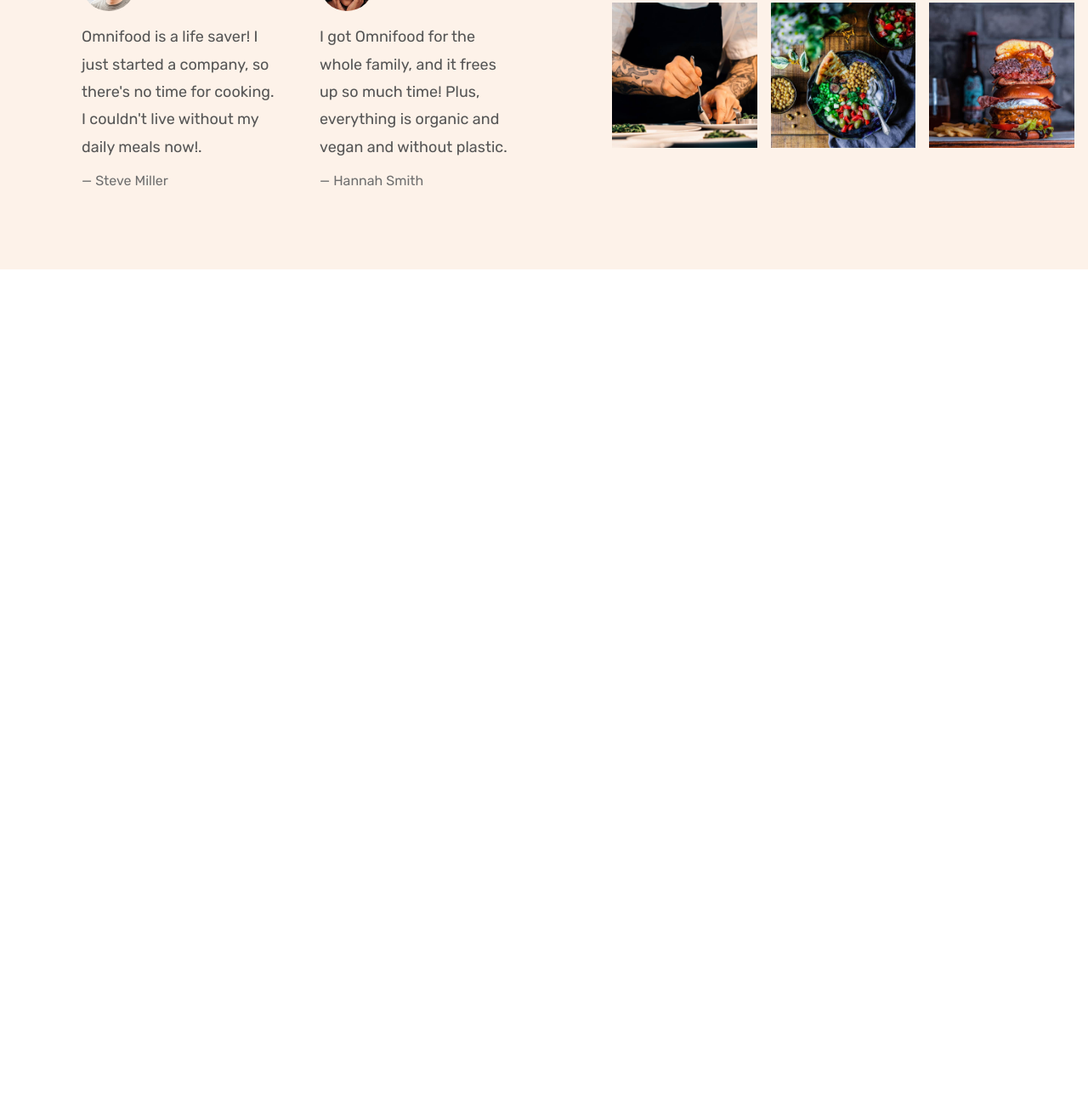
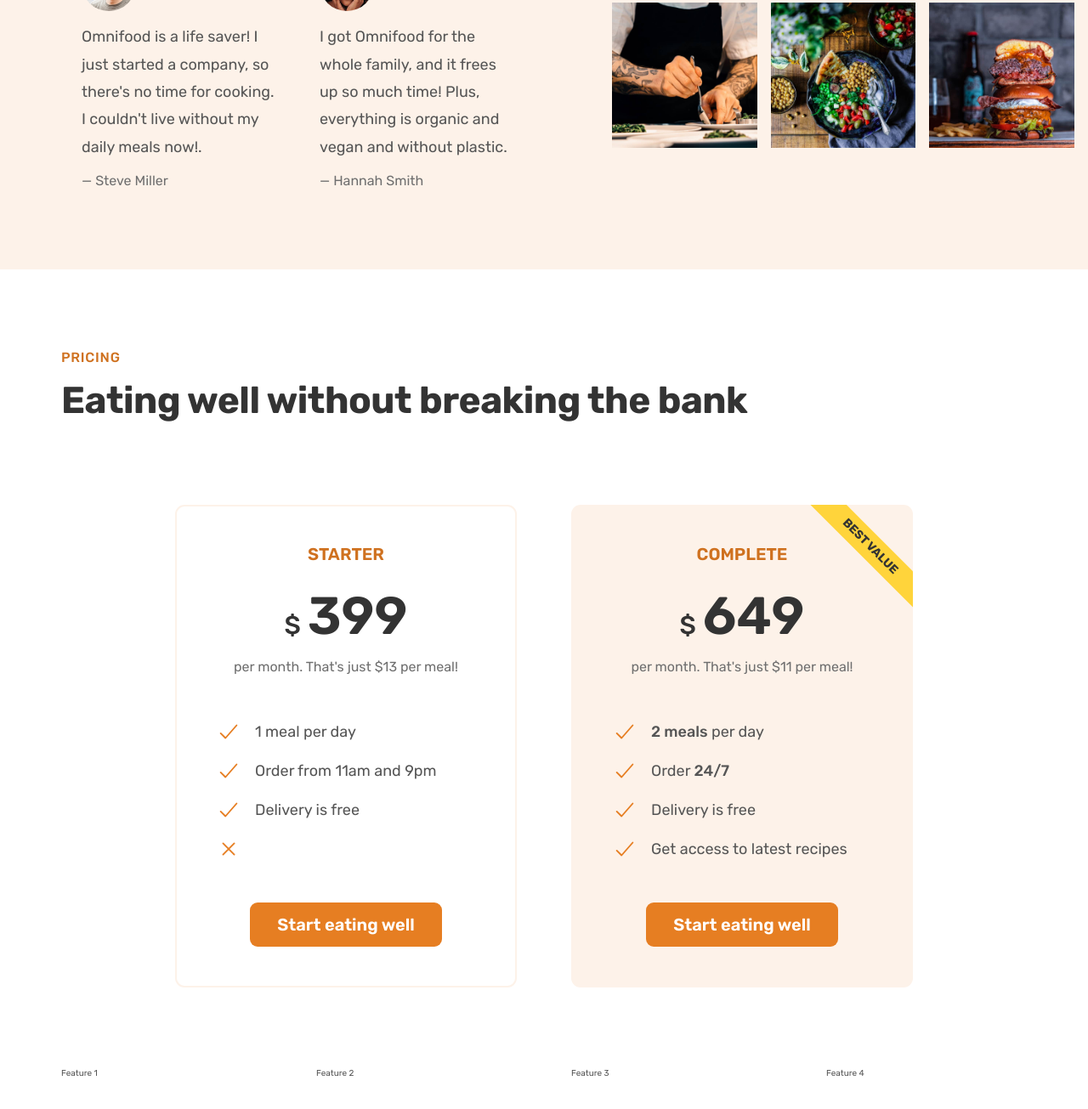
Before and after one commit to iam-priyanshu-sharma/Web-Development-Projects, a plain HTML site: page Omnifood/index.html in a window 1280 px wide. Shown: the part 4261-5566 px from the top of the page at 85% size. Before the commit the page ends 4578 px from the top, so only its background shows below. Drawn offline with nearby package versions, Linux system fonts and the light colour scheme.

Commit message:
Pricing Section

```diff
--- a/Omnifood/css/general.css
+++ b/Omnifood/css/general.css
@@ -81,6 +81,16 @@
   display: grid;
   column-gap: 6.4rem;
   row-gap: 9.6rem;
+
+  /* margin-bottom: 9.6rem; */
+}
+
+/* .grid:last-child {
+  margin-bottom: 0;
+} */
+
+.grid:not(:last-child) {
+  margin-bottom: 9.6rem;
 }
 
 .grid--2-cols {
@@ -192,6 +202,26 @@
   border-bottom: 1px solid transparent;
 }
 
+.list {
+  list-style: none;
+  display: flex;
+  flex-direction: column;
+  gap: 1.6rem;
+}
+
+.list-item {
+  font-size: 1.8rem;
+  display: flex;
+  align-items: center;
+  gap: 1.6rem;
+}
+
+.list-icon {
+  width: 3rem;
+  height: 3rem;
+  color: #e67e22;
+}
+
 /*HELPER/SETTING CLASSES*/
 
 .margin-right-sm {
--- a/Omnifood/css/style.css
+++ b/Omnifood/css/style.css
@@ -296,26 +296,6 @@
   font-size: 1.8rem;
 }
 
-.list {
-  list-style: none;
-  display: flex;
-  flex-direction: column;
-  gap: 1.6rem;
-}
-
-.list-item {
-  font-size: 1.8rem;
-  display: flex;
-  align-items: center;
-  gap: 1.6rem;
-}
-
-.list-icon {
-  width: 3rem;
-  height: 3rem;
-  color: #e67e22;
-}
-
 /**************************/
 /* TESTIMONIALS SECTION */
 /**************************/
@@ -375,3 +355,81 @@
 .gallery-item img:hover {
   transform: scale(1.1);
 }
+
+/**************************/
+/* PRICING SECTION */
+/**************************/
+
+.section-pricing {
+  padding: 9.6rem 0;
+}
+
+.pricing-plan {
+  border-radius: 11px;
+  width: 75%;
+}
+
+.pricing-plan--starter {
+  justify-self: end;
+  border: 2px solid #fdf2e9;
+  padding: 4.6rem;
+}
+
+.pricing-plan--complete {
+  background-color: #fdf2e9;
+  padding: 4.8rem;
+  position: relative;
+  overflow: hidden;
+}
+
+.pricing-plan--complete::after {
+  content: "Best value";
+  position: absolute;
+  top: 6%;
+  right: -18%;
+  text-transform: uppercase;
+  font-size: 1.4rem;
+  font-weight: 700;
+  color: #333;
+  background-color: #ffd43b;
+  padding: 0.8rem 8rem;
+  transform: rotate(45deg);
+}
+
+.plan-header {
+  text-align: center;
+  margin-bottom: 4.8rem;
+}
+
+.plan-name {
+  color: #cf711f;
+  font-weight: 600;
+  font-size: 2rem;
+  text-transform: uppercase;
+  letter-spacing: 0.75;
+  margin-bottom: 3.2rem;
+}
+
+.plan-price {
+  font-size: 6.2rem;
+  font-weight: 600;
+  color: #333;
+  margin-bottom: 1.6rem;
+}
+
+.plan-price span {
+  font-size: 3rem;
+  font-weight: 500;
+  margin-right: 0.8rem;
+}
+
+.plan-text {
+  font-size: 1.6rem;
+  line-height: 1.6;
+  color: #6f6f6f;
+}
+
+.plan-sign-up {
+  text-align: center;
+  margin-top: 4.8rem;
+}
--- a/Omnifood/index.html
+++ b/Omnifood/index.html
@@ -441,6 +441,89 @@
           </figure>
         </div>
       </section>
+
+      <section class="section-pricing">
+        <div class="container">
+          <span class="subheading">Pricing</span>
+          <h2 class="heading-secondary">
+            Eating well without breaking the bank
+          </h2>
+        </div>
+
+        <div class="container grid grid--2-cols">
+          <div class="pricing-plan pricing-plan--starter">
+            <header class="plan-header">
+              <p class="plan-name">Starter</p>
+              <p class="plan-price"><span>$</span>399</p>
+              <p class="plan-text">per month. That's just $13 per meal!</p>
+            </header>
+            <ul class="list">
+              <li class="list-item">
+                <ion-icon class="list-icon" name="checkmark-outline"></ion-icon
+                ><span>1 meal per day</span>
+              </li>
+
+              <li class="list-item">
+                <ion-icon class="list-icon" name="checkmark-outline"></ion-icon
+                ><span>Order from 11am and 9pm</span>
+              </li>
+
+              <li class="list-item">
+                <ion-icon class="list-icon" name="checkmark-outline"></ion-icon
+                ><span>Delivery is free</span>
+              </li>
+
+              <li class="list-item">
+                <ion-icon class="list-icon" name="close-outline"></ion-icon>
+              </li>
+            </ul>
+
+            <div class="plan-sign-up">
+              <a href="#" class="btn btn--full">Start eating well</a>
+            </div>
+          </div>
+
+          <div class="pricing-plan pricing-plan--complete">
+            <header class="plan-header">
+              <p class="plan-name">Complete</p>
+              <p class="plan-price"><span>$</span>649</p>
+              <p class="plan-text">per month. That's just $11 per meal!</p>
+            </header>
+            <ul class="list">
+              <li class="list-item">
+                <ion-icon class="list-icon" name="checkmark-outline"></ion-icon
+                ><span><strong>2 meals</strong> per day</span>
+              </li>
+
+              <li class="list-item">
+                <ion-icon class="list-icon" name="checkmark-outline"></ion-icon
+                ><span>Order <strong>24/7</strong></span>
+              </li>
+
+              <li class="list-item">
+                <ion-icon class="list-icon" name="checkmark-outline"></ion-icon
+                ><span>Delivery is free</span>
+              </li>
+
+              <li class="list-item">
+                <ion-icon class="list-icon" name="checkmark-outline"></ion-icon
+                ><span>Get access to latest recipes</span>
+              </li>
+            </ul>
+
+            <div class="plan-sign-up">
+              <a href="#" class="btn btn--full">Start eating well</a>
+            </div>
+          </div>
+        </div>
+
+        <div class="container grid grid--4-cols">
+          <div class="feature">Feature 1</div>
+          <div class="feature">Feature 2</div>
+          <div class="feature">Feature 3</div>
+          <div class="feature">Feature 4</div>
+        </div>
+      </section>
     </main>
     <script
       type="module"
```
